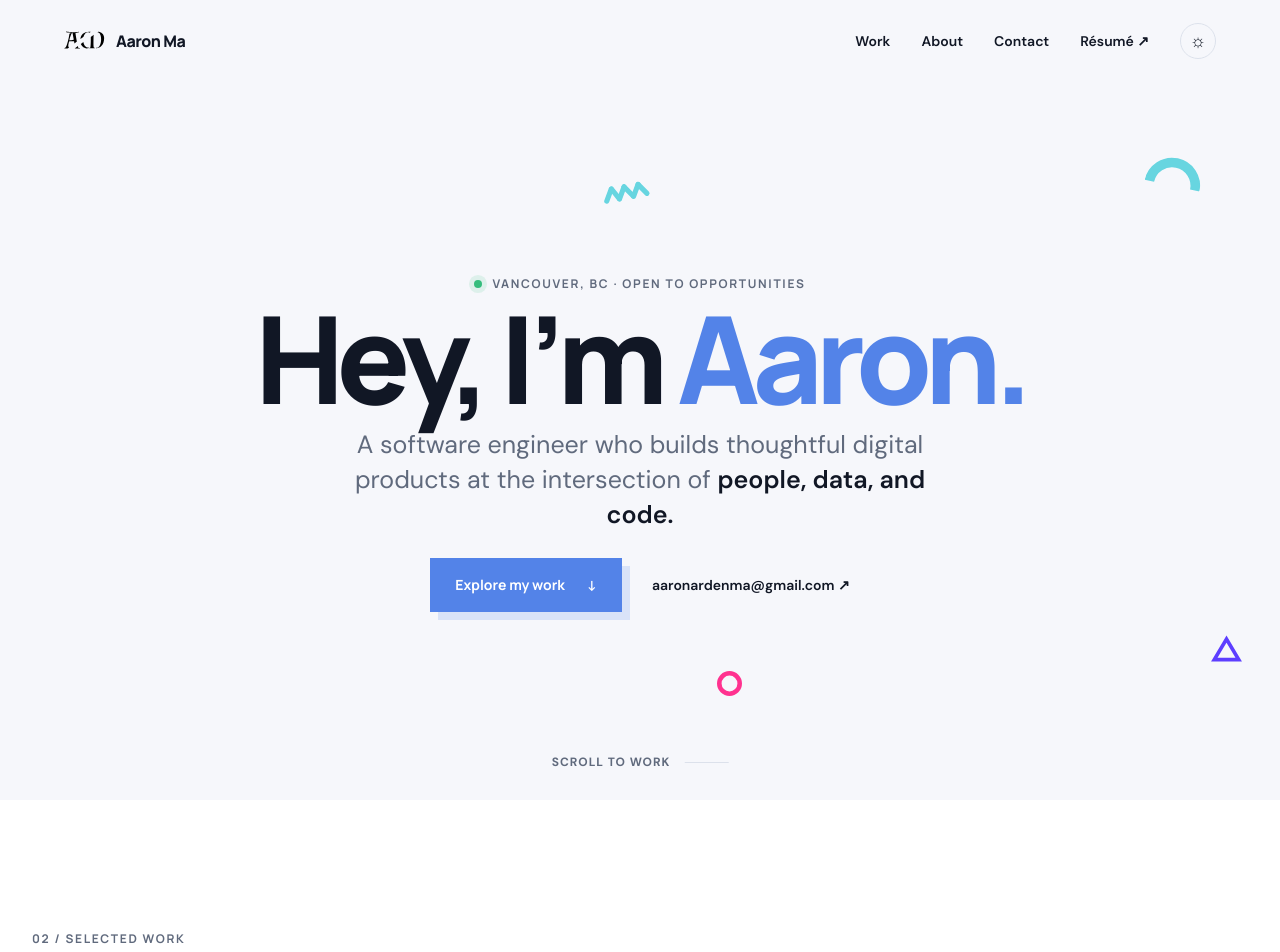
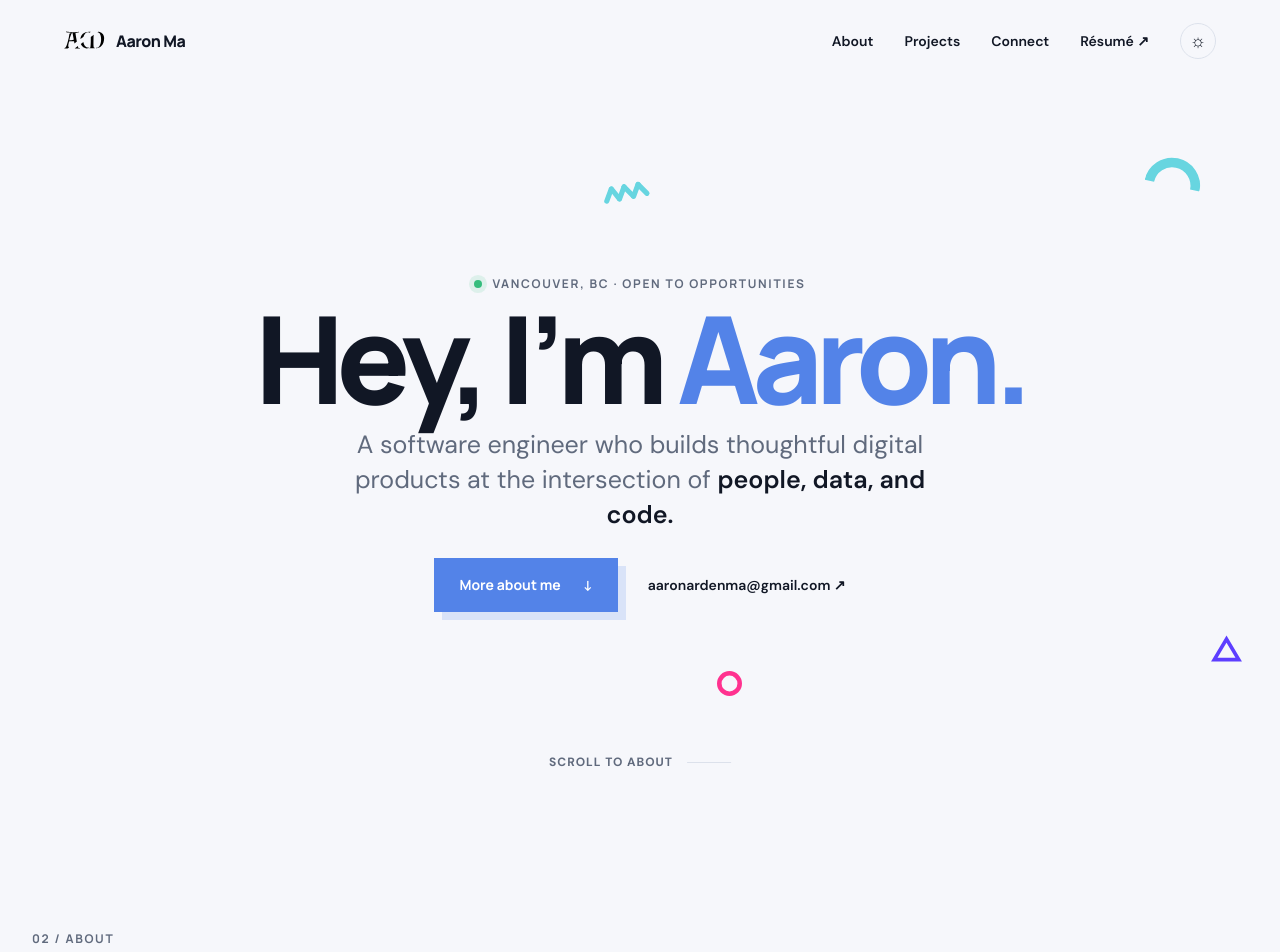
Before and after one commit to aaronardenma/E-Portfolio, a React (Vite) app: page / in a window 1280 px wide. Shown: the top 952 px of the page. Built offline with nearby package versions, Linux system fonts and the light colour scheme.

Commit message:
Reorder portfolio sections

```diff
--- a/src/App.tsx
+++ b/src/App.tsx
@@ -169,9 +169,9 @@ function Header({ darkMode, onThemeToggle }: HeaderProps) {
         <span className="sr-only">{menuOpen ? "Close" : "Open"} navigation</span>
       </button>
       <nav id="site-nav">
-        <a href="#work" onClick={() => setMenuOpen(false)}>Work</a>
         <a href="#about" onClick={() => setMenuOpen(false)}>About</a>
-        <a href="#contact" onClick={() => setMenuOpen(false)}>Contact</a>
+        <a href="#projects" onClick={() => setMenuOpen(false)}>Projects</a>
+        <a href="#contact" onClick={() => setMenuOpen(false)}>Connect</a>
         <a href={resume} target="_blank" rel="noreferrer">Résumé <span aria-hidden="true">↗</span></a>
         <button className="theme-toggle" type="button" aria-label={`Switch to ${darkMode ? "light" : "dark"} theme`} title="Switch theme" onClick={onThemeToggle}>
           <span className="theme-icon" aria-hidden="true">{darkMode ? "☾" : "☼"}</span>
@@ -223,11 +223,11 @@ function Hero() {
         <h1 id="hero-title">Hey, I’m <em>Aaron.</em></h1>
         <p className="hero-intro">A software engineer who builds thoughtful digital products at the intersection of <strong>people, data, and code.</strong></p>
         <div className="hero-actions">
-          <a className="button button-primary" href="#work">Explore my work <span aria-hidden="true">↓</span></a>
+          <a className="button button-primary" href="#about">More about me <span aria-hidden="true">↓</span></a>
           <a className="text-link" href="mailto:aaronardenma@gmail.com">aaronardenma@gmail.com <span aria-hidden="true">↗</span></a>
         </div>
       </div>
-      <a className="scroll-cue" href="#work" aria-label="Scroll to selected work"><span>Scroll to work</span><i aria-hidden="true"></i></a>
+      <a className="scroll-cue" href="#about" aria-label="Scroll to about Aaron"><span>Scroll to about</span><i aria-hidden="true"></i></a>
     </section>
   );
 }
@@ -291,9 +291,9 @@ function SupportingProject({ project }: SupportingProjectProps) {
 
 function Work() {
   return (
-    <section className="work section" id="work" aria-labelledby="work-title">
+    <section className="work section" id="projects" aria-labelledby="projects-title">
       <div className="section-heading reveal">
-        <div><p className="section-kicker">02 / Selected work</p><h2 id="work-title">A few things I’ve built.</h2></div>
+        <div><p className="section-kicker">03 / Selected work</p><h2 id="projects-title">A few things I’ve built.</h2></div>
         <p>Selected full-stack and data projects, built from first question to working product.</p>
       </div>
       <div className="projects">
@@ -316,7 +316,7 @@ function About() {
 
   return (
     <section className="about section" id="about" aria-labelledby="about-title">
-      <div className="about-title reveal"><p className="section-kicker">03 / About</p><h2 id="about-title">Built from<br /><em>different angles.</em></h2></div>
+      <div className="about-title reveal"><p className="section-kicker">02 / About</p><h2 id="about-title">Built from<br /><em>different angles.</em></h2></div>
       <div className="about-copy reveal">
         <p className="about-lead">I’m pursuing a second degree in Computer Science at UBC after studying Psychology and Commerce—an uncommon mix that shapes how I build.</p>
         <p>Across my work, I care about asking better questions, making complex systems feel clear, and shipping things people can actually use.</p>
@@ -403,7 +403,7 @@ export default function App() {
     <>
       <a className="skip-link" href="#main">Skip to content</a>
       <Header darkMode={darkMode} onThemeToggle={() => setDarkMode((dark) => !dark)} />
-      <main id="main"><Hero /><Work /><About /><Contact /></main>
+      <main id="main"><Hero /><About /><Work /><Contact /></main>
     </>
   );
 }
```
